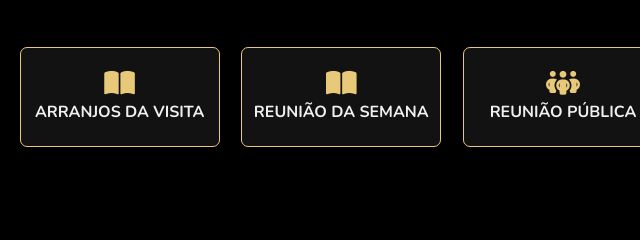
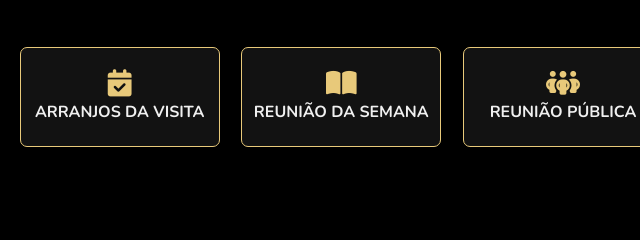
Before and after one commit to s-a-m-i-o/quadro-de-anuncios, a plain HTML site: page index.html in a window 1280 px wide. Shown: the part 303-543 px from the top of the page, 77-717 px from the left. Drawn offline with nearby package versions, Linux system fonts and the light colour scheme.

Commit message:
Adicionado icone

```diff
--- a/index.html
+++ b/index.html
@@ -22,8 +22,9 @@
     <main class="conteudo">
         <section class="cards">
             <a href="./visita.html" class="card">
-                <i class="fa-solid fa-book-open"></i>
+                <i class="fa-solid fa-calendar-check"></i>
                 <span class="nome">Arranjos da visita</span>
+
             </a>
             <a href="./mwb.html" class="card">
                 <i class="fa-solid fa-book-open"></i>
```
